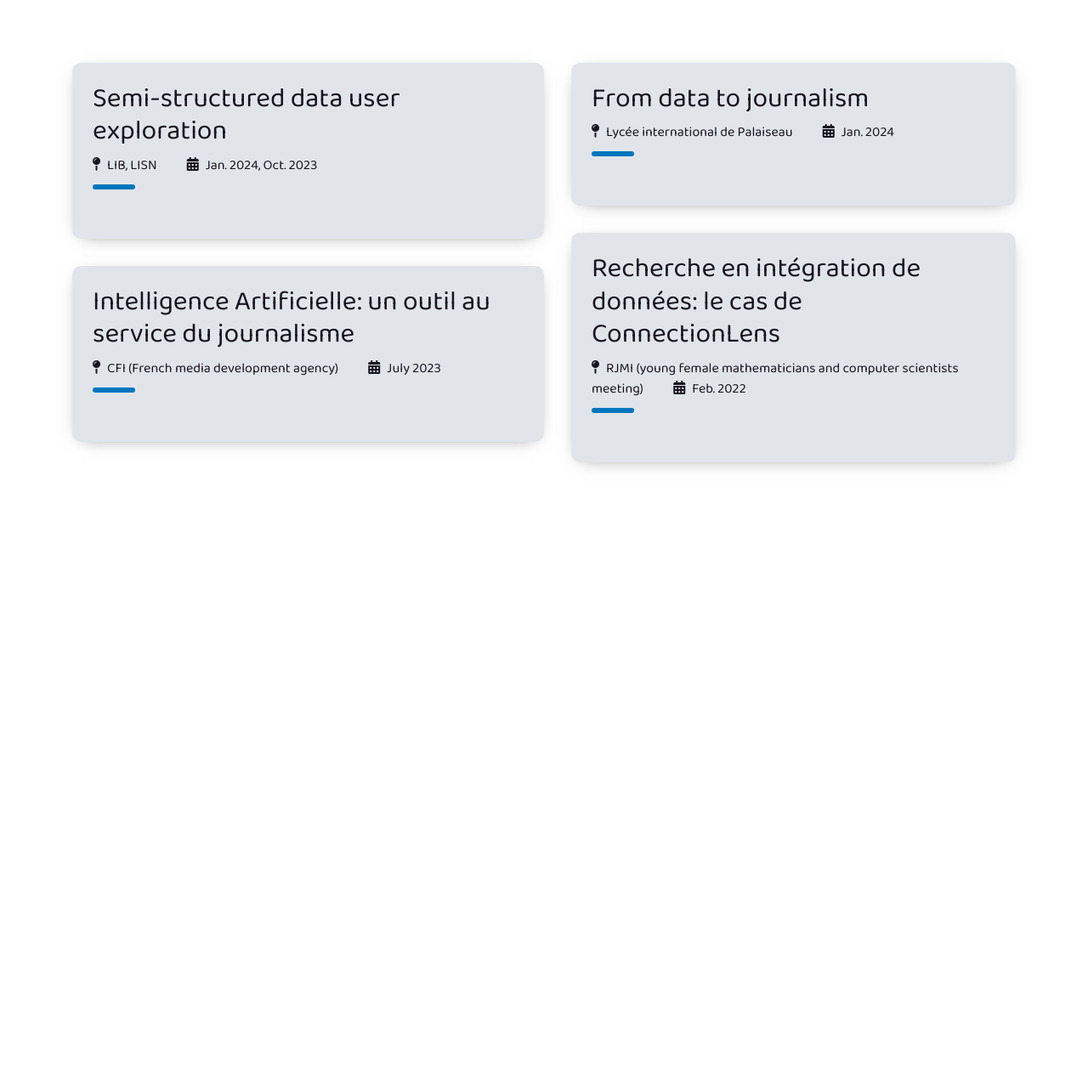
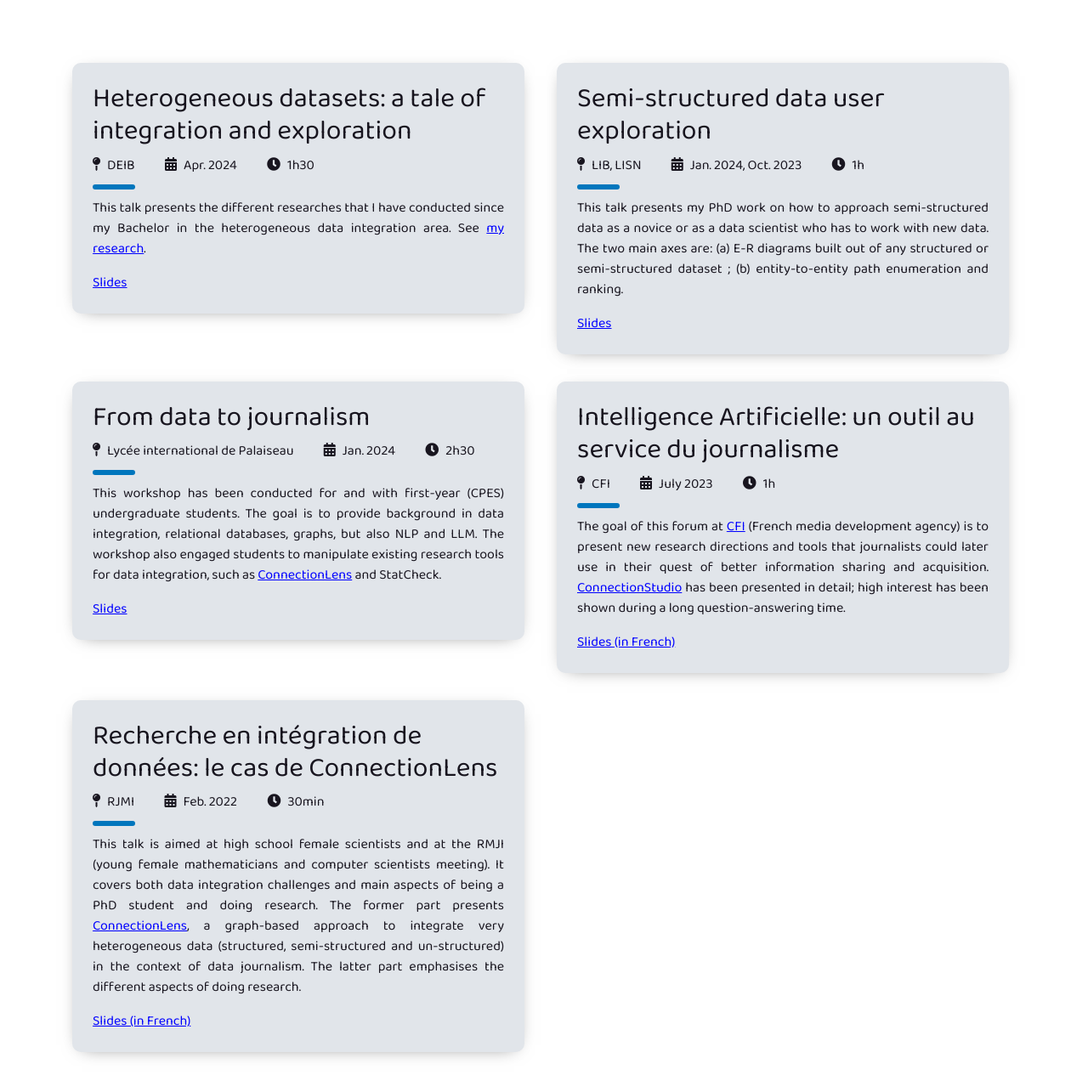
Before and after one commit to Nelly-Barret/nelly-barret.github.io, a PHP site: page /talks.html in a window 1280 px wide. Shown: the part 56-1334 px from the top of the page at 85% size. Before the commit the page ends 608 px from the top, so only its background shows below. Run offline with PHP 8.4, Linux system fonts and the light colour scheme.

Commit message:
more about talks

```diff
--- a/research.html
+++ b/research.html
@@ -77,13 +77,13 @@
                 <div class="postcard__subtitle">
                     <i class="fa fa-map-pin mr-2"></i>DEIB, Milano (IT)
                     <i class="fas fa-calendar-alt mr-2 separated"></i>Apr. 2024 - now
-                    <i class="fa fa-user mr-2 separated"></i><a href="https://www4.ceda.polimi.it/manifesti/manifesti/controller/ricerche/RicercaPerDocentiPublic.do?EVN_PRODOTTI=evento&k_doc=263190&lang=EN&polij_device_category=DESKTOP&__pj0=0&__pj1=f45459bb88514a878df01bd82b3e563a" target="_blank">Pr. Pietro Pinoli</a>, <a href="https://annabernasconi.faculty.polimi.it/" target="_blank">Pr. Anna Bernasconi</a>, European project
+                    <i class="fa fa-user mr-2 separated"></i><a href="https://www4.ceda.polimi.it/manifesti/manifesti/controller/ricerche/RicercaPerDocentiPublic.do?EVN_PRODOTTI=evento&k_doc=263190&lang=EN&polij_device_category=DESKTOP&__pj0=0&__pj1=f45459bb88514a878df01bd82b3e563a" target="_blank">Pr. Pietro Pinoli</a>, <a href="https://annabernasconi.faculty.polimi.it/" target="_blank">Pr. Anna Bernasconi</a>
                 </div>
                 <div class="postcard__bar"></div>
                 <div class="postcard__preview-txt">
                     <ul>
                         <li><a href="https://www.better-health-project.eu/" target="_blank">https://www.better-health-project.eu/</a></li>
-                        <li><b>Main achievements</b>
+                        <li><b>Main achievements</b>:
                             <ul>
                                 <li>Developping a data model for analyzing phenotype, genomic, clinical and imaging data to find possible causes of 3 rare diseases (intellectual disability, eye distrophies, and suicidal behaviors for autistic patients)</li>
                                 <li>Propose a general FAIR data model for handling different health data</li>
--- a/talks.html
+++ b/talks.html
@@ -68,62 +68,98 @@
     <!-- SECTION TALKS -->
     <section class="anchor light">
     <div class="container py-2">
+        <div class="row">
 
-        <article class="postcard half-postcard light blue">
+
+<div class="col-md-6 col-sm-12">
+        <article class="postcard mr-2 light blue">
+            <div class="postcard__text t-dark">
+                <h1 class="postcard__title blue">Heterogeneous datasets: a tale of integration and exploration</h1>
+                <div class="postcard__subtitle">
+                    <i class="fa fa-map-pin mr-2"></i>DEIB
+                    <i class="fas fa-calendar-alt mr-2 separated"></i>Apr. 2024
+                    <i class="fas fa-clock mr-2 separated"></i>1h30
+                </div>
+                <div class="postcard__bar"></div>
+                <div class="postcard__preview-txt postcard__abstract">
+                    <p>This talk presents the different researches that I have conducted since my Bachelor in the heterogeneous data integration area. See <a href="./research.html" target="_blank">my research</a>.</p>
+                    <a href="docs/slides-inte-explo.pdf" target="_blank">Slides</a>
+                </div>
+            </div>
+        </article>
+    </div>
+
+<div class="col-md-6 col-sm-12">
+        <article class="postcard mr-2 light blue">
             <div class="postcard__text t-dark">
                 <h1 class="postcard__title blue">Semi-structured data user exploration</h1>
                 <div class="postcard__subtitle">
                     <i class="fa fa-map-pin mr-2"></i>LIB, LISN
                     <i class="fas fa-calendar-alt mr-2 separated"></i>Jan. 2024, Oct. 2023
+                    <i class="fas fa-clock mr-2 separated"></i>1h
                 </div>
                 <div class="postcard__bar"></div>
-                <div class="postcard__preview-txt postcard__abstract" style="visibility: hidden;">
+                <div class="postcard__preview-txt postcard__abstract">
+                    <p>This talk presents my PhD work on how to approach semi-structured data as a novice or as a data scientist who has to work with new data. The two main axes are: (a) E-R diagrams built out of any structured or semi-structured dataset ; (b) entity-to-entity path enumeration and ranking.</p>
                     <a href="docs/explo-semi-structured.pdf" target="_blank">Slides</a>
                 </div>
             </div>
         </article>
+    </div>
 
-        <article class="postcard light blue">
+<div class="col-md-6 col-sm-12">
+        <article class="postcard mr-2 light blue">
             <div class="postcard__text t-dark">
                 <h1 class="postcard__title blue">From data to journalism</h1>
                 <div class="postcard__subtitle">
                     <i class="fa fa-map-pin mr-2"></i>Lyc&eacute;e international de Palaiseau
                     <i class="fas fa-calendar-alt mr-2 separated"></i>Jan. 2024
+                    <i class="fas fa-clock mr-2 separated"></i>2h30
                 </div>
                 <div class="postcard__bar"></div>
-                <div class="postcard__preview-txt postcard__abstract" style="visibility: hidden;">
+                <div class="postcard__preview-txt postcard__abstract">
+                    <p>This workshop has been conducted for and with first-year (CPES) undergraduate students. The goal is to provide background in data integration, relational databases, graphs, but also NLP and LLM. The workshop also engaged students to manipulate existing research tools for data integration, such as <a href="https://team.inria.fr/cedar/connectionlens/" target="_blank">ConnectionLens</a> and StatCheck. </p>
                     <a href="docs/from-data-to-journalism.pdf" target="_blank">Slides</a>
                 </div>
             </div>
         </article>
-
-        <article class="postcard half-postcard light blue">
+</div>
+<div class="col-md-6 col-sm-12">
+        <article class="postcard mr-2 light blue">
             <div class="postcard__text t-dark">
                 <h1 class="postcard__title blue">Intelligence Artificielle: un outil au service du journalisme</h1>
                 <div class="postcard__subtitle">
-                    <i class="fa fa-map-pin mr-2"></i>CFI (French media development agency)
+                    <i class="fa fa-map-pin mr-2"></i>CFI
                     <i class="fas fa-calendar-alt mr-2 separated"></i>July 2023
+                    <i class="fas fa-clock mr-2 separated"></i>1h
                 </div>
                 <div class="postcard__bar"></div>
-                <div class="postcard__preview-txt postcard__abstract" style="visibility: hidden;">
+                <div class="postcard__preview-txt postcard__abstract">
+                    <p>The goal of this forum at <a href="https://cfi.fr/en">CFI</a> (French media development agency) is to present new research directions and tools that journalists could later use in their quest of better information sharing and acquisition. <a href="https://connectionstudio.inria.fr/" target="_blank">ConnectionStudio</a> has been presented in detail; high interest has been shown during a long question-answering time.</p>
                     <a href="docs/cfi.pdf" target="_blank">Slides (in French)</a>
                 </div>
             </div>
         </article>
-        <article class="postcard light blue">
+    </div>
+
+    <div class="col-md-6 col-sm-12">
+        <article class="postcard light blue mr-2">
             <div class="postcard__text t-dark">
                 <h1 class="postcard__title blue">Recherche en intégration de données: le cas de ConnectionLens</h1>
                 <div class="postcard__subtitle">
-                    <i class="fa fa-map-pin mr-2"></i>RJMI (young female mathematicians and computer scientists meeting)
+                    <i class="fa fa-map-pin mr-2"></i>RJMI
                     <i class="fas fa-calendar-alt mr-2 separated"></i>Feb. 2022
+                    <i class="fas fa-clock mr-2 separated"></i>30min
                 </div>
                 <div class="postcard__bar"></div>
-                <div class="postcard__preview-txt postcard__abstract" style="visibility: hidden;">
+                <div class="postcard__preview-txt postcard__abstract">
+                    <p>This talk is aimed at high school female scientists and at the RMJI (young female mathematicians and computer scientists meeting). It covers both data integration challenges and main aspects of being a PhD student and doing research. The former part presents <a href="https://team.inria.fr/cedar/connectionlens/" target="_blank">ConnectionLens</a>, a graph-based approach to integrate very heterogeneous data (structured, semi-structured and un-structured) in the context of data journalism. The latter part emphasises the different aspects of doing research.</p>
                     <a href="docs/rjmi.pdf" target="_blank">Slides (in French)</a>
                 </div>
             </div>
         </article>
     </div>
+    </div>
     </section>
 </body>
 </html>
--- a/w3schools-styles.css
+++ b/w3schools-styles.css
@@ -35,15 +35,9 @@ a, a:hover {
   position: relative;
   color: #ffffff;
 }
-.half-postcard {
-  width: 50%;
+
+.mr-2 {
   margin-right: 2rem;
-  float: left;
-}
-.third-postcard {
-  width: 30%;
-  margin-right: 2rem;
-  float: left;
 }
 .postcard.dark {
   background-color: #18151f;
@@ -132,10 +126,13 @@ a, a:hover {
   width: 100px;
 }
 
+/*.postcard .postcard__text .postcard__abstract {
+  display: none;
+}
+
 .postcard:hover .postcard__text .postcard__abstract {
-  visibility: visible;
-  background-color: red;
-}
+  display: initial;
+}*/
 
 @media screen and (min-width: 769px) {
   .postcard {
```
Also changed, not shown: skills.html (+26 -9 lines), 1 other file.
